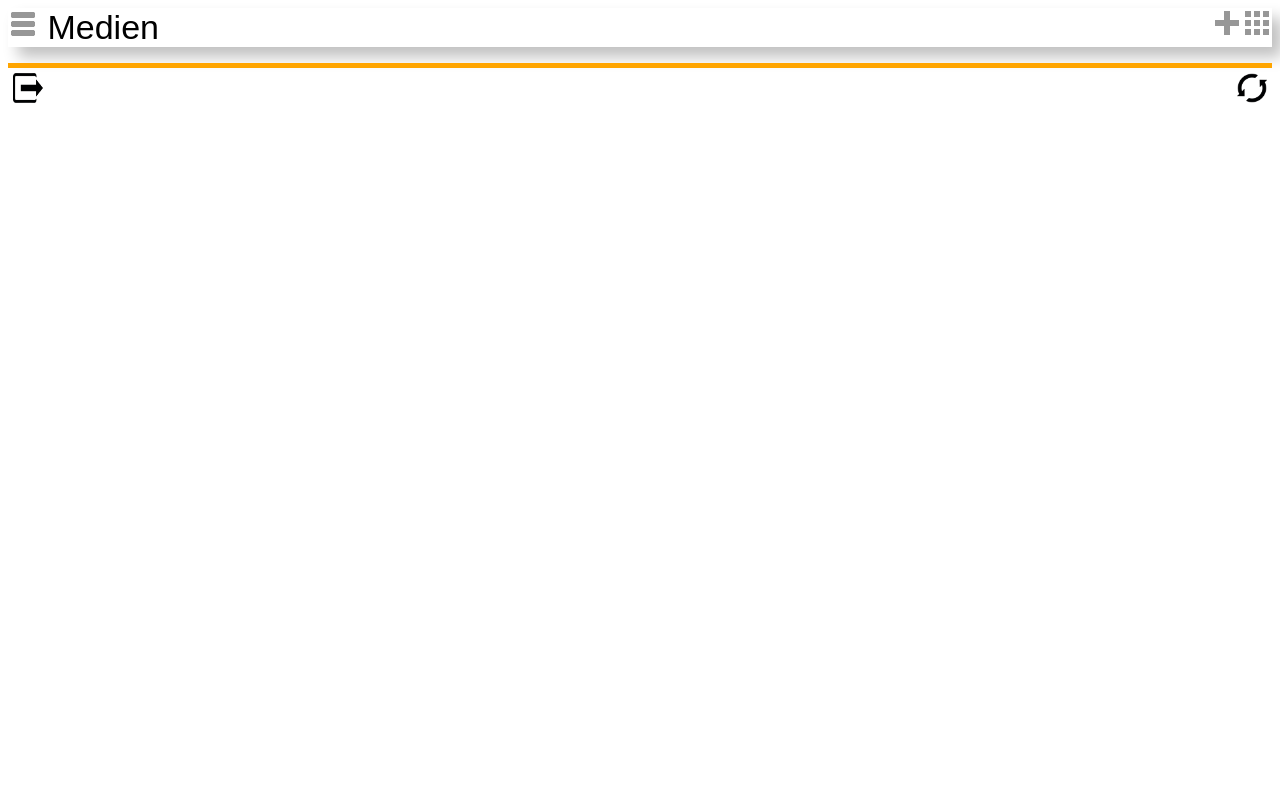
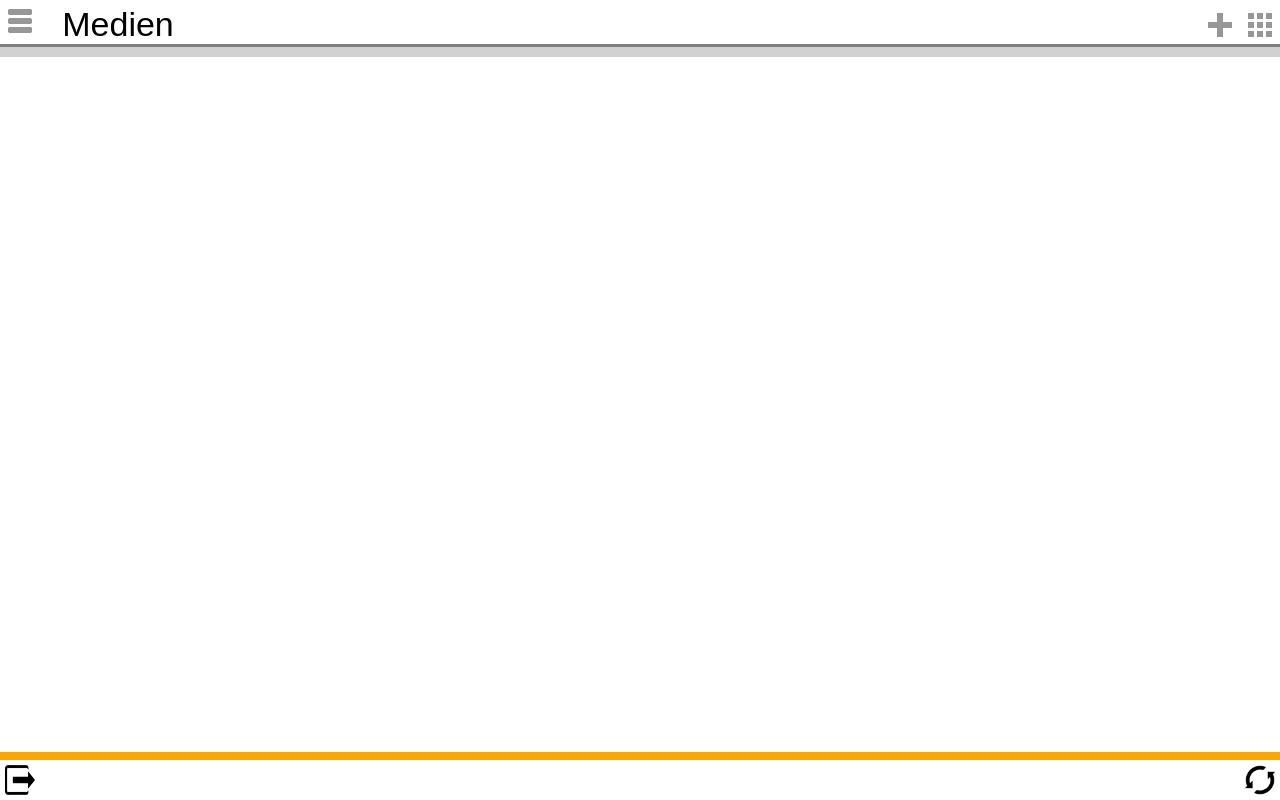
Before and after one commit to denizschloesser/iamg, a plain HTML site: page html/index.html in a window 1280 px wide. Drawn offline with Linux system fonts and the light colour scheme.

Commit message:
css überatbeitet
Fußzeile und Kopfzeile sind fix.
Bei scrollen bleiben die auf ihren Positionen. Hellgraue Linlie verschwindet beim scrollen, orangene und dunkelgraue Linlien bleiben.

```diff
--- a/css/stylesheet.css
+++ b/css/stylesheet.css
@@ -1,45 +1,89 @@
+
+body{
+   margin: 0px;
+}
+
+/*############### Kopfzeile #############*/
 #kopfzeile{
+    position: fixed;
+    background-color: white;
+    padding: 5px 0px 0px 0px;
     width: 100%;
     font-size: 34px;
-    box-shadow: 10px 10px 15px silver;
     font-family: Arial, Helvetica, sans-serif;
     /* align-items: center; */
 }
-
+.trennlinliegrau{
+    background-color: gray;
+    height: 3px;
+}
 #menue_Icon{
     display: inline;
+    margin: 5px;
 }
 
 #ueberschrift{
     display: inline;
+    margin-left: 1%
 }
 
-ul{
-    list-style-type: none;
-}
 #punkte_Icon{
     display: inline;
+    margin: 5px;
     float: right;
 }
 
 #plus_Icon{
     display: inline;
+    margin: 5px;
     float: right;
 }
 
+/*################ Grauelinlie ################## */
+.grauelinlie {
+    background-color: D1D1D1;
+    height: 57px;
+}
+
+/*################# Hauptteil ####################
+#hauptteil{
+    height: 150%;
+    background-color: aqua;
+}*/
+
+
+/*liste
+ul{
+    list-style-type: none;
+}
+*/
+
+/*################### Fusszeile #####################*/
+#fusszeile{
+
+    position: fixed;
+    display: flex;
+    align-items: flex-end;
+    height: 100%;
+    width: 100%;
+}
+#inhaltfusszeile{
+    background-color: white;
+    width: 100%;
+    border-top: 5px solid orange;
+}
+.trennlinlieorange{
+    float: left;
+    background-color: orange;
+    height: 3px;
+    width: 100%
+}
 #reload_Icon{
-    display: inline;
     float: right;
     padding: 5px;
 }
 
 #logout_Icon{
-    display: inline;
     float: left;
     padding: 5px;
 }
-
-#Fusszeile{
-    width: 100%;
-    border-top: 5px solid orange;
-}
--- a/html/index.html
+++ b/html/index.html
@@ -11,9 +11,24 @@
             <div id="ueberschrift">Medien</div>
             <div id="punkte_Icon"><img src="../Image/punkte.png" height="30px" width="30px"></div>
             <div id="plus_Icon"><img src="../Image/+50x50.png" height="30px" width="30px"></div>
-
+            <div class="trennlinliegrau"></div>
         </div>
 
+
+
+        <div id = "fusszeile">
+            <div id = "inhaltfusszeile">
+                    <div class = "trennlinlieorange"></div>
+                    <div id="logout_Icon"><img src="../Image/logout.png" height="30px" width="30px"></div>
+                    <div id="reload_Icon"><img src="../Image/reload.png" height="30px" width="30px"></div>
+                </div>
+        </div>
+
+        <div class = "grauelinlie"></div>
+
+        <div id = "hauptteil"></div>
+
+        <!-- Liste
             <ul id = "liste">
                 <li class="listenelement" id="m1"></li>
                 <li class="listenelement" id="m2"></li>
@@ -23,11 +38,8 @@
                 <li class="listenelement" id="m6"></li>
 
         </ul>
+    -->
 
-        <div id = "fusszeile">
-            <div id="logout_Icon"><img src="../Image/logout.png" height="30px" width="30px"></div>
-            <div id="reload_Icon"><img src="../Image/reload.png" height="30px" width="30px"></div>
-        </div>
 
 
     </body>
```
Lines whose indentation alone changed are shown as unchanged.
